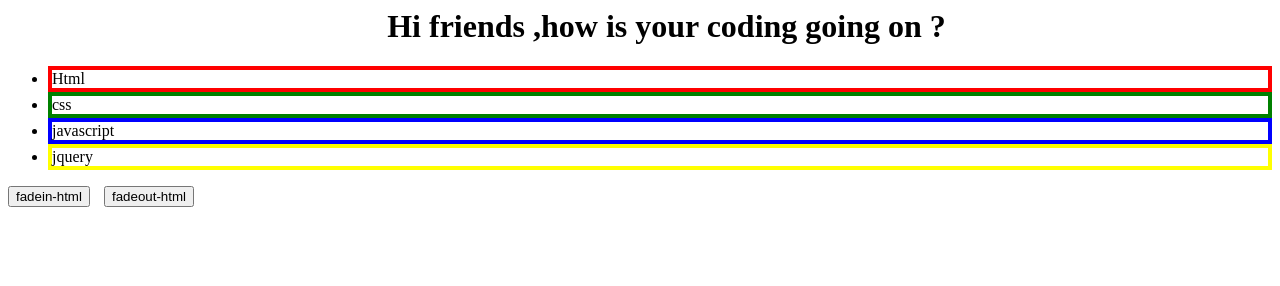
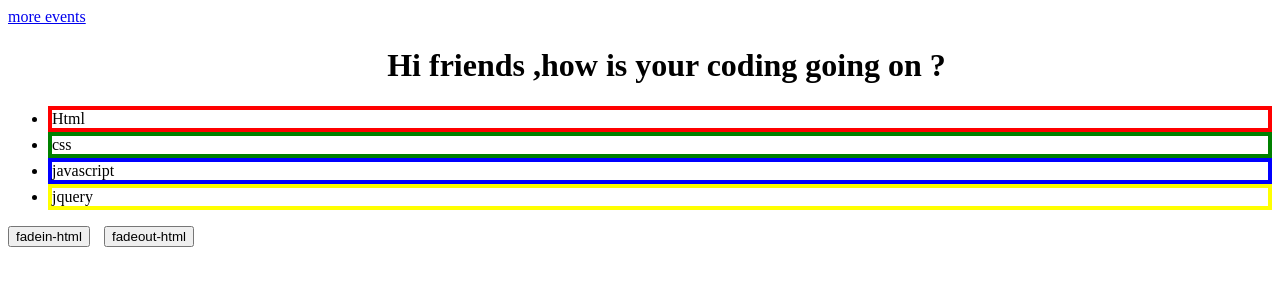
Before and after one commit to karthik-siru/HTML-Javascript-practice, a plain HTML site: page jquery/events/index.html in a window 1280 px wide. Drawn offline with nearby package versions, Linux system fonts and the light colour scheme; files that its build step writes are made by us from their sources.

Commit message:
Update index.html
<a href= "https://www.w3schools.com/jquery/jquery_events.asp"> more events </a>

```diff
--- a/jquery/events/index.html
+++ b/jquery/events/index.html
@@ -8,6 +8,8 @@
 </head>
 
 <body>
+
+    <a href= "https://www.w3schools.com/jquery/jquery_events.asp"> more events </a>
 
     <h1  style="margin-left : 30% ; "> Hi friends ,how is your coding going on ? </h1>
 
```
